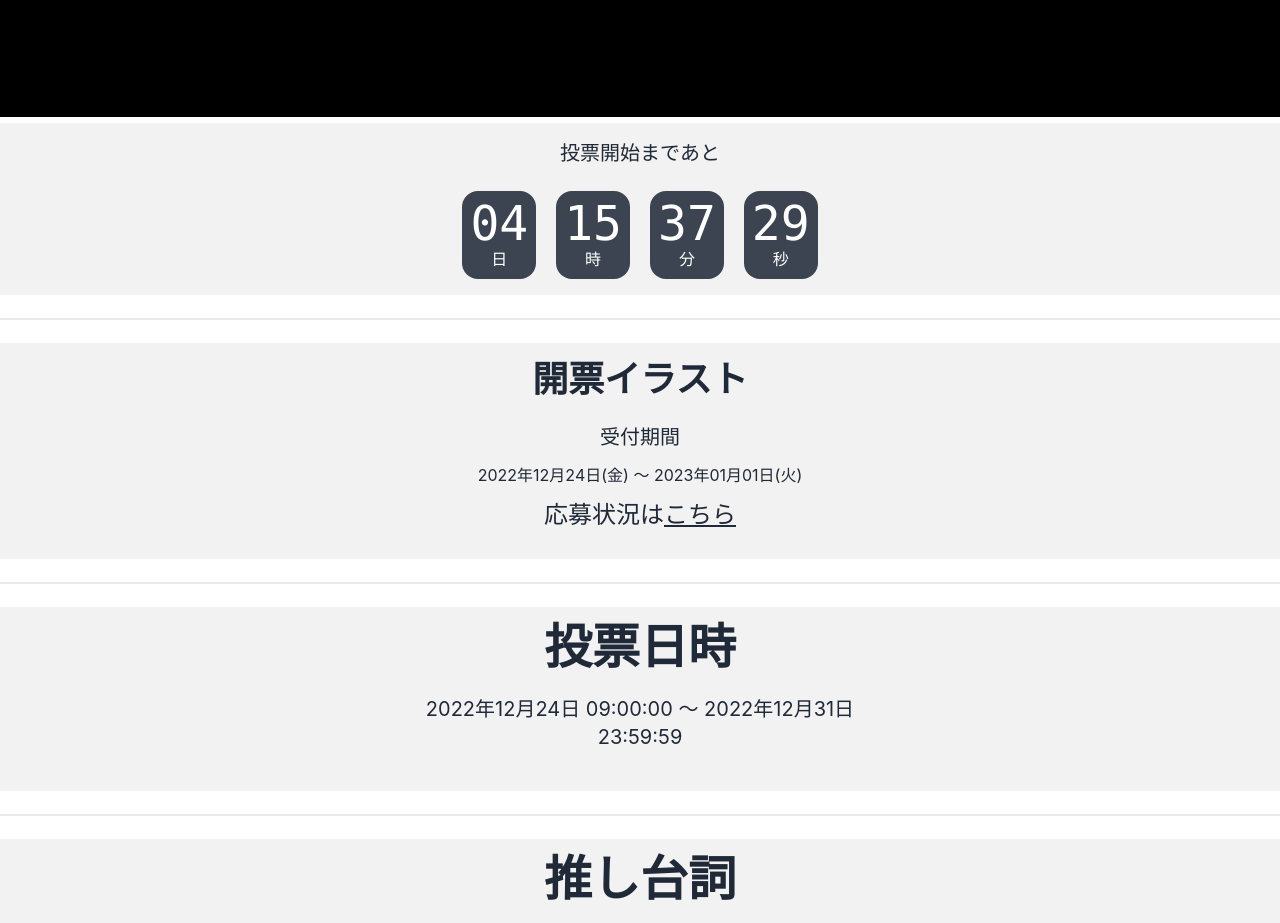
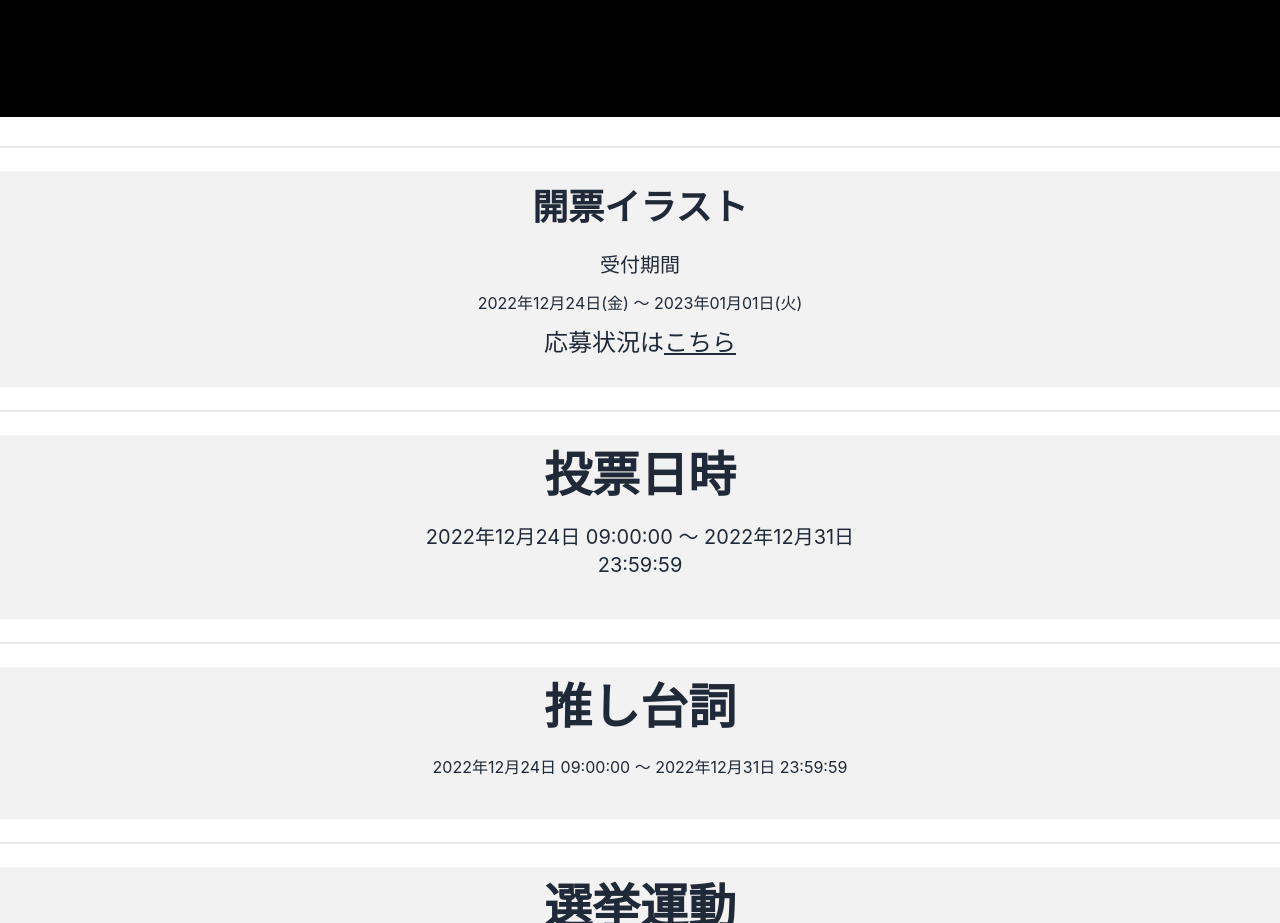
Before and after one commit to true-runes/suikoden-election-2022-frontend, a Next.js app: page / in a window 1280 px wide. Shown: the part 800-1723 px from the top of the page. Built offline with nearby package versions, Linux system fonts and the light colour scheme; a web font is replaced by a local one.

Commit message:
feat: 🎸 ハンバーガーボタンを押したときの効果を追加 (#157)

```diff
--- a/pages/index.tsx
+++ b/pages/index.tsx
@@ -41,9 +41,8 @@ const Home: NextPage = () => {
   )
 
   return (
-    // tailwind の container でくくる
-    <div>
-      {/* <div id="outer-container"> */}
+    // TODO: tailwind の container でくくる
+    <div id="outer-container">
       {/* TODO: 環境によってテキストを変える（「開発環境」であることを明示する） */}
       <title>ホーム - 幻水総選挙2022</title>
 
@@ -66,7 +65,7 @@ const Home: NextPage = () => {
           height={4320}
         />
 
-        <div className="hero bg-base-200">
+        {/* <div className="hero bg-base-200">
           <div className="hero-content text-center">
             <div className="max-w-md">
               <span className="text-xl">投票開始まであと</span>
@@ -100,7 +99,7 @@ const Home: NextPage = () => {
               </div>
             </div>
           </div>
-        </div>
+        </div> */}
 
         <div className="divider" />
         <KaihyoIllustStatus />
@@ -125,18 +124,18 @@ const Home: NextPage = () => {
 
 export default Home
 
-const StyledNowSecond = styled.span`
-  --value: ${(props: { now: Date }) => props.now.getSeconds()};
-`
+// const StyledNowSecond = styled.span`
+//   --value: ${(props: { now: Date }) => props.now.getSeconds()};
+// `
 
-const StyledNowMinute = styled.span`
-  --value: ${(props: { now: Date }) => props.now.getMinutes()};
-`
+// const StyledNowMinute = styled.span`
+//   --value: ${(props: { now: Date }) => props.now.getMinutes()};
+// `
 
-const StyledNowHour = styled.span`
-  --value: ${(props: { now: Date }) => props.now.getHours()};
-`
+// const StyledNowHour = styled.span`
+//   --value: ${(props: { now: Date }) => props.now.getHours()};
+// `
 
-const StyledNowDate = styled.span`
-  --value: ${(props: { now: Date }) => props.now.getDate()};
-`
+// const StyledNowDate = styled.span`
+//   --value: ${(props: { now: Date }) => props.now.getDate()};
+// `
```
